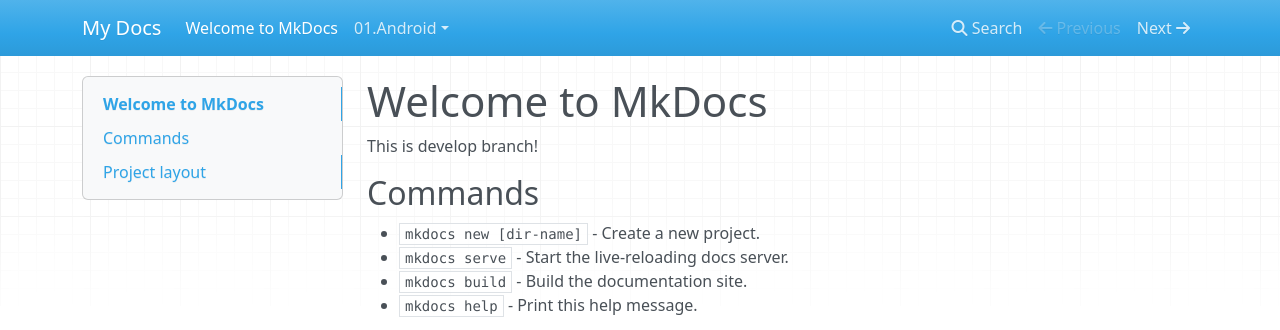
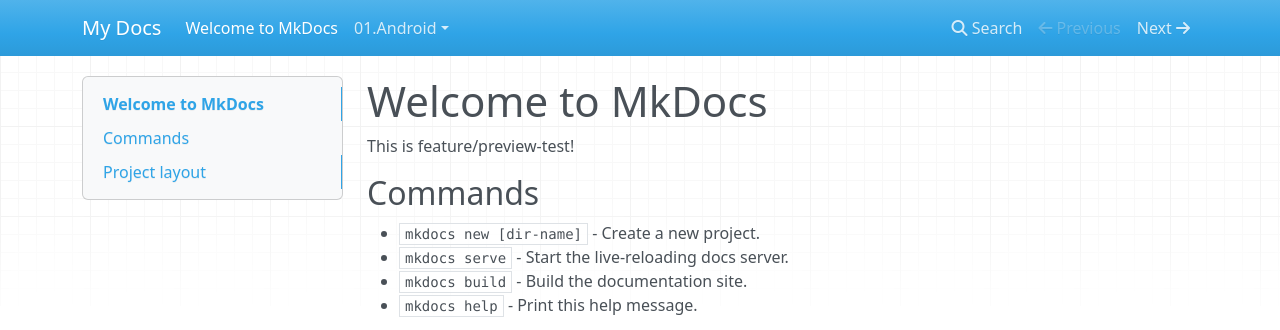
Before and after one commit to codesmith/mkdocs-sample, an MkDocs documentation site: the page built from docs/index.md, in a window 1280 px wide. Shown: the top 330 px of the page. Built offline with MkDocs 1.6.1, drawn with Linux system fonts in a browser that asks for light colours; nearby versions of some CDN libraries.

Commit message:
add test

```diff
--- a/docs/index.md
+++ b/docs/index.md
@@ -1,6 +1,6 @@
 # Welcome to MkDocs
 
-This is develop branch!
+This is feature/preview-test!
 
 ## Commands
 
```
